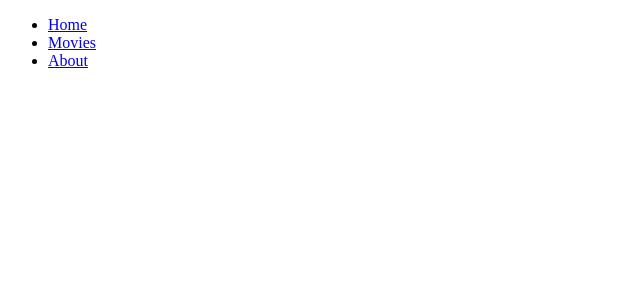
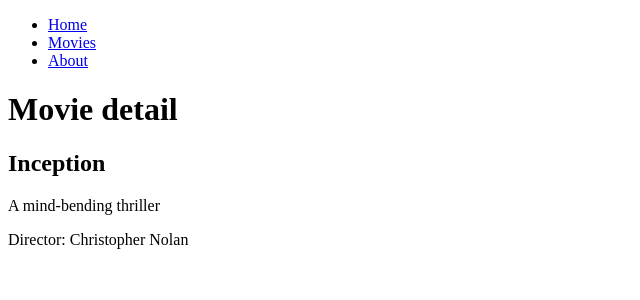
Before and after one commit to manavpandya/movie-library-tdd-example, a React (Create React App) app: page /movies/1 in a window 1280 px wide. Before the commit this address had no page. Shown: the top 300 px of the page, without its empty margins (0-640 px from the left). Built offline with nearby package versions, Linux system fonts and the light colour scheme.

Commit message:
Updates in movie component

```diff
--- a/src/App.js
+++ b/src/App.js
@@ -11,7 +11,7 @@ function App() {
         <SideNav />
         <Routes>
           <Route path="/" element={<Home />} />
-          <Route path="/movies" element={<MovieList />} />
+          <Route path="/movies/*" element={<MovieList />} />
         </Routes>
       </div>
     </Router>
--- /dev/null
+++ b/src/components/MovieDetails.js
@@ -0,0 +1,18 @@
+import React from 'react';
+
+const MovieDetails = ({ movie }) => {
+    if (!movie) {
+        return <p>Movie not found</p>;
+    }
+
+    return (
+        <div>
+            <h1>Movie detail</h1>
+            <h2>{movie.title}</h2>
+            <p>{movie.description}</p>
+            <p>Director: {movie.director}</p>
+        </div>
+    );
+};
+
+export default MovieDetails;
--- a/src/pages/Movies.js
+++ b/src/pages/Movies.js
@@ -1,29 +1,33 @@
 import React, { useState, useEffect } from 'react';
-import { Routes, Route } from 'react-router-dom';
+import { Routes, Route, useParams } from 'react-router-dom';
 import MovieList from '../components/MovieList';
-// import MovieDetails from '../components/MovieDetails';
+import MovieDetails from '../components/MovieDetails';
 // import SearchMovies from '../components/SearchMovies';
 
 const Movies = () => {
     const [movies, setMovies] = useState([]);
 
     useEffect(() => {
-        // Simulate fetching data from an API
         const fetchMovies = () => [
             { id: 1, title: 'Inception', description: 'A mind-bending thriller', director: 'Christopher Nolan' },
             { id: 2, title: 'Interstellar', description: 'A journey through space and time', director: 'Christopher Nolan' },
             { id: 3, title: 'Dunkirk', description: 'A WWII epic', director: 'Christopher Nolan' },
         ];
 
-        const data = fetchMovies();
-        console.log('Fetched Movies:', data); // Log fetched data
-        setMovies(data);
+        setMovies(fetchMovies());
     }, []);
+
+    const MovieDetailsWrapper = () => {
+        const { id } = useParams();
+        const movie = movies.find(movie => movie.id === parseInt(id, 10));
+        return <MovieDetails movie={movie} />;
+    };
 
     return (
         <>
             <Routes>
                 <Route path="/" element={<MovieList movies={movies} />} />
+                <Route path=":id" element={<MovieDetailsWrapper />} />
             </Routes>
         </>
     );
```
